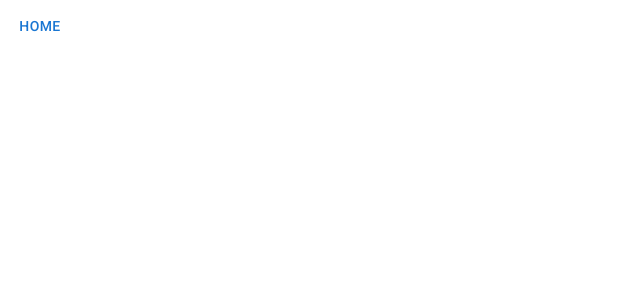
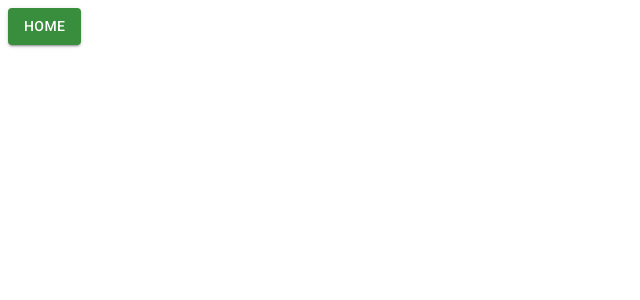
Before and after one commit to janseealves/sgimp-aplication, a React (Create React App) app: page /home in a window 1280 px wide. Before the commit this address led to /home-page. Shown: the top 300 px of the page, without its empty margins (0-640 px from the left). Built offline with nearby package versions, Linux system fonts and the light colour scheme.

Commit message:
feat: add light theme

```diff
--- a/src/App.tsx
+++ b/src/App.tsx
@@ -1,10 +1,15 @@
 import { BrowserRouter } from "react-router-dom";
 import { AppRoutes } from "./routes";
+import { ThemeProvider } from "@emotion/react";
+import { LightTheme } from "./shared/themes";
 
 export const App = () => {
   return (
-    <BrowserRouter>
-      <AppRoutes />
-    </BrowserRouter>
+    // <ThemeProvider> -> aplica as especificações criadas na função LightTheme
+    <ThemeProvider theme={LightTheme}>
+      <BrowserRouter>
+        <AppRoutes />
+      </BrowserRouter>
+    </ThemeProvider>
   );
-}
+};
--- a/src/routes/index.tsx
+++ b/src/routes/index.tsx
@@ -6,10 +6,10 @@
     return(
         // Componentes utilizados para direcionamento das páginas da aplicação
         <Routes>
-            <Route path="/home-page" element={<Button>Home</Button>} />
+            <Route path="/home" element={<Button variant="contained" color="primary">Home</Button>} />
 
             {/* Redireciona uma url diferente dos path's acima para a home-page*/}
-            <Route path="*" element={<Navigate to="home-page" />} />
+            <Route path="*" element={<Navigate to="home" />} />
         </Routes>
     );
 };
--- /dev/null
+++ b/src/shared/themes/Light.ts
@@ -0,0 +1,17 @@
+import { createTheme } from "@mui/material";
+import { green } from "@mui/material/colors";
+
+export const LightTheme = createTheme({
+    palette: {
+        primary: {
+            main: green[700],
+            dark: green[800],
+            light: green[500],
+            contrastText: '#fff'
+        },
+        background: {
+            paper: '#fff',
+            default: '#f7f6f3'
+        }
+    }
+});
--- a/src/shared/themes/index.ts
+++ b/src/shared/themes/index.ts
@@ -1 +1 @@
-export { };
+export * from './Light';
```
